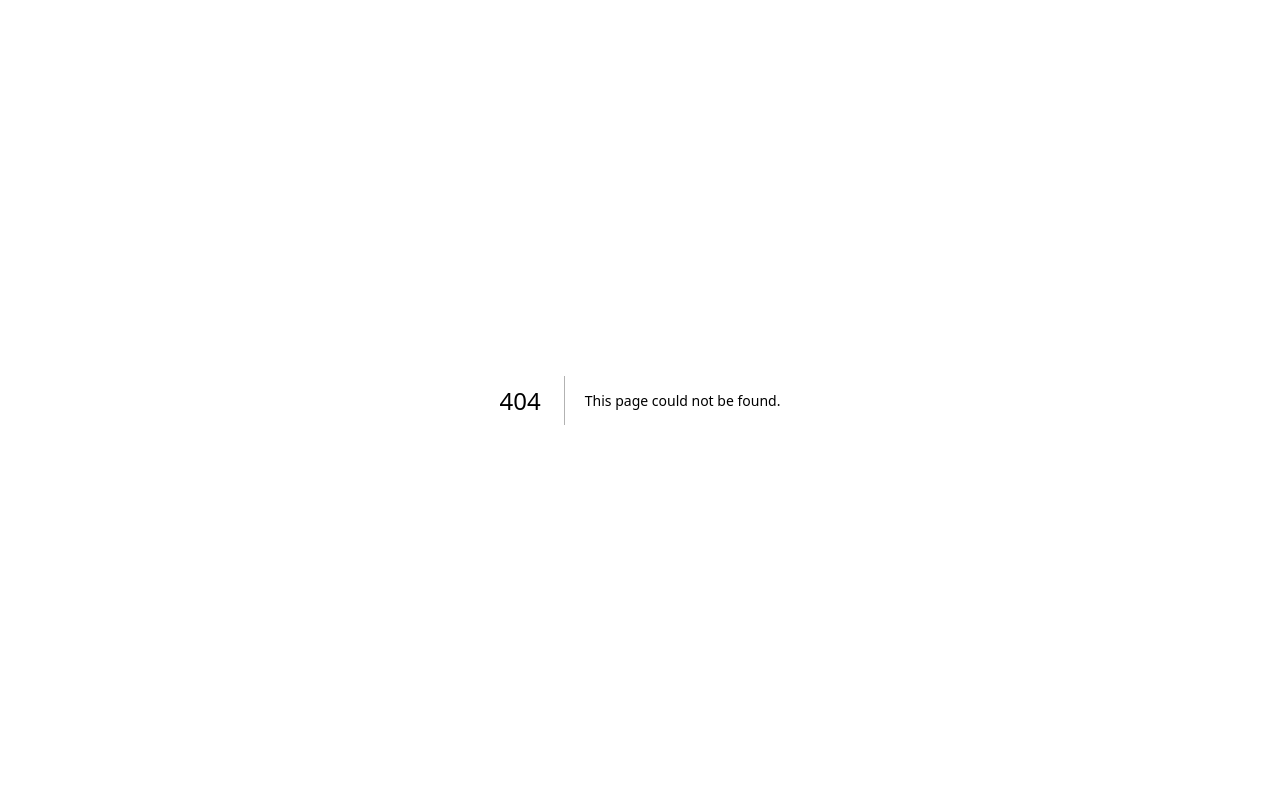
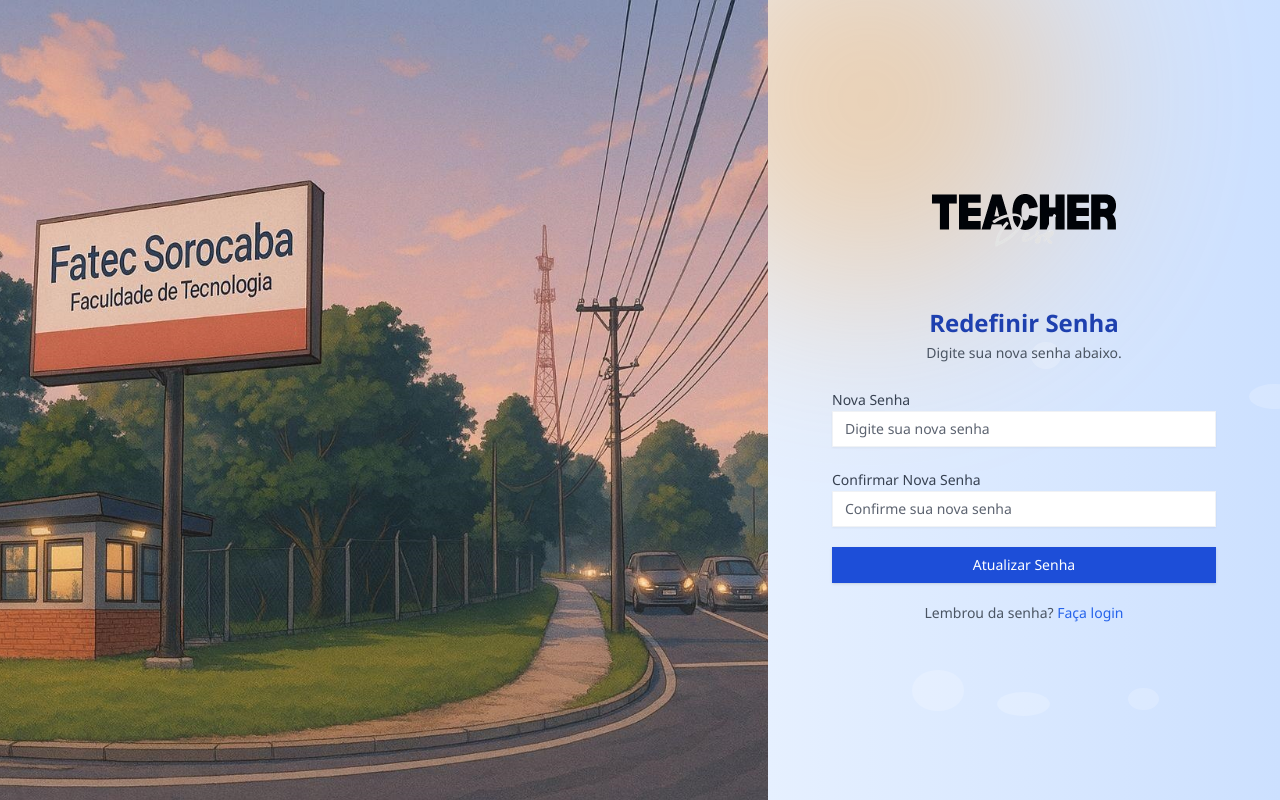
Before and after one commit to NathRabeloo/TeacherDesk, a Next.js app: page /protected/reset-password in a window 1280 px wide. Before the commit this address had no page. Built offline with nearby package versions, Linux system fonts and the light colour scheme.

Commit message:
correcao-recuperacao

```diff
--- a/app/(auth-pages)/sign-in/page.tsx
+++ b/app/(auth-pages)/sign-in/page.tsx
@@ -7,8 +7,16 @@ import { Input } from "@/components/ui/input";
 import { Label } from "@/components/ui/label";
 import Link from "next/link";
 import Image from "next/image";
+import { useState } from "react";
+import { Eye, EyeOff } from "lucide-react";
 
 export default function Login({ searchParams }: { searchParams: Message }) {
+  const [showPassword, setShowPassword] = useState(false);
+
+  const togglePasswordVisibility = () => {
+    setShowPassword(!showPassword);
+  };
+
   return (
     <div className="w-screen h-screen flex flex-col lg:flex-row">
 
@@ -110,14 +118,28 @@ export default function Login({ searchParams }: { searchParams: Message }) {
                   Esqueceu a senha?
                 </Link>
               </div>
+              <div className="relative">
                 <Input
-                className=" bg-white"
+                  className=" bg-white pr-10"
                   id="password"
                   name="password"
-                type="password"
+                  type={showPassword ? "text" : "password"}
                   placeholder="Sua senha"
                   required
                 />
+                <button
+                  type="button"
+                  onClick={togglePasswordVisibility}
+                  className="absolute inset-y-0 right-0 pr-3 flex items-center text-gray-400 hover:text-gray-600 transition-colors"
+                  aria-label={showPassword ? "Ocultar senha" : "Mostrar senha"}
+                >
+                  {showPassword ? (
+                    <EyeOff className="h-5 w-5" />
+                  ) : (
+                    <Eye className="h-5 w-5" />
+                  )}
+                </button>
+              </div>
             </div>
 
             <div className="flex items-center space-x-2">
--- /dev/null
+++ b/app/protected/reset-password/page.tsx
@@ -0,0 +1,137 @@
+'use client';
+
+import { resetPasswordAction } from "@/app/actions";
+import { FormMessage, Message } from "@/components/form-message";
+import { SubmitButton } from "@/components/submit-button";
+import { Input } from "@/components/ui/input";
+import { Label } from "@/components/ui/label";
+import Link from "next/link";
+import Image from "next/image";
+
+export default function ResetPassword({ searchParams }: { searchParams: Message }) {
+  return (
+    <div className="w-screen h-screen flex flex-col lg:flex-row">
+
+      {/* Imagem - 60% */}
+      <div className="hidden lg:block w-3/5 h-full relative">
+        <Image
+          src="/background-fatec.jpg"
+          alt="Fatec Sorocaba"
+          fill
+          className="object-cover"
+          priority
+        />
+      </div>
+
+      {/* Formulário - 40% */}
+      <div
+        className="w-full lg:w-2/5 h-full flex items-center justify-center px-6"
+        style={{
+          position: 'relative',
+          display: 'flex',
+          flexDirection: 'row',
+          justifyContent: 'center',
+          alignItems: 'center',
+          height: '100vh',
+          background: 'linear-gradient(to right, #e6f0ff, #cce0ff)',
+          fontFamily: 'Segoe UI, sans-serif',
+          color: '#1e1e2f',
+          padding: '0 5%',
+          overflow: 'hidden',
+          zIndex: 10
+        }}
+      >
+        {/* Blur decorativo */}
+        <div style={{
+          position: 'absolute',
+          top: '-100px',
+          left: '-100px',
+          width: '400px',
+          height: '400px',
+          backgroundColor: '#ff8c00',
+          filter: 'blur(100px)',
+          opacity: 0.3,
+          zIndex: 0,
+          borderRadius: '50%'
+        }} />
+
+        {/* Bolhas decorativas */}
+        {[...Array(5)].map((_, i) => (
+          <div key={i} style={{
+            position: 'absolute',
+            bottom: `${Math.random() * 80}%`,
+            left: `${Math.random() * 100}%`,
+            width: `${20 + Math.random() * 40}px`,
+            height: `${20 + Math.random() * 40}px`,
+            backgroundColor: 'rgba(255, 255, 255, 0.2)',
+            borderRadius: '50%',
+            animation: `float ${10 + Math.random() * 5}s ease-in-out infinite`,
+            zIndex: 0
+          }} />
+        ))}
+
+        <div className="w-full max-w-md space-y-6 relative z-20">
+          {/* Logo */}
+          <div className="flex justify-center">
+            <Image
+              src="/teacherdesk-logo.png"
+              alt="Teacher Desk Logo"
+              width={250}
+              height={50}
+              priority
+            />
+          </div>
+
+          {/* Título */}
+          <div className="text-center">
+            <h1 className="text-2xl font-bold text-blue-800">Redefinir Senha</h1>
+            <p className="text-gray-600 text-sm mt-1">
+              Digite sua nova senha abaixo.
+            </p>
+          </div>
+
+          <form className="space-y-5" action={resetPasswordAction}>
+            <div>
+              <Label htmlFor="password" className="text-sm text-gray-700">Nova Senha</Label>
+              <Input
+                className="bg-white"
+                id="password"
+                name="password"
+                type="password"
+                placeholder="Digite sua nova senha"
+                minLength={6}
+                required
+              />
+            </div>
+
+            <div>
+              <Label htmlFor="confirmPassword" className="text-sm text-gray-700">Confirmar Nova Senha</Label>
+              <Input
+                className="bg-white"
+                id="confirmPassword"
+                name="confirmPassword"
+                type="password"
+                placeholder="Confirme sua nova senha"
+                minLength={6}
+                required
+              />
+            </div>
+
+            <SubmitButton className="w-full bg-blue-700 hover:bg-blue-800 text-white" pendingText="Atualizando...">
+              Atualizar Senha
+            </SubmitButton>
+
+            <p className="text-center text-sm text-gray-600">
+              Lembrou da senha?{" "}
+              <Link href="/sign-in" className="text-blue-600 hover:underline">
+                Faça login
+              </Link>
+            </p>
+
+            <FormMessage message={searchParams} />
+          </form>
+        </div>
+      </div>
+    </div>
+  );
+}
```
Also changed, not shown: lib/utils/supabase/middleware.ts (+21 -0 lines). Lines whose indentation alone changed are shown as unchanged.
